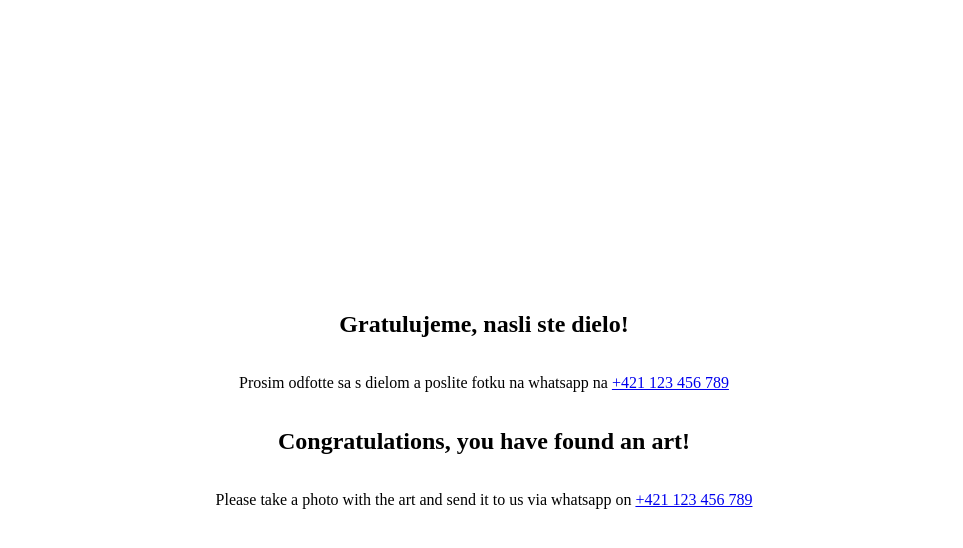
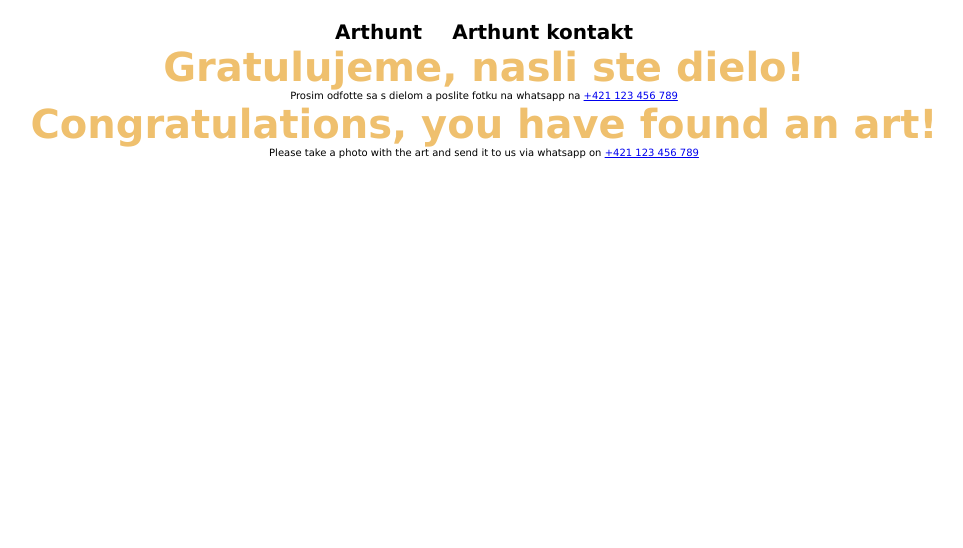
Before and after one commit to mrslvs/arthunt, a plain HTML site: page frontend/success.html in a window 1280 px wide. Shown: the whole page, without its empty margins (156-1119 px from the left). Drawn offline with Linux system fonts and the light colour scheme.

Commit message:
add more CSS

```diff
--- a/backend/app.js
+++ b/backend/app.js
@@ -96,7 +96,7 @@ scrapeArthuntSite().then((data) => {
 
         if(foundArtId){
             io.emit('foundArt', foundArtId);
-            res.status(200).sendFile('/home/mrslvs/projects/arthunt/frontend/success.html');
+            res.status(200).sendFile(`${process.env.ROOT_FOLDER}/frontend/success.html`);
         }else{
             res.status(404).send('Incorrect code, try again <a href="http://localhost:8383">Try again</a>');
         }
--- a/frontend/success.html
+++ b/frontend/success.html
@@ -5,18 +5,68 @@
     <meta http-equiv="X-UA-Compatible" content="IE=edge">
     <meta name="viewport" content="width=device-width, initial-scale=1.0">
     <style>
+        * {
+            margin: 0;
+            padding: 0;
+            box-sizing: border-box;
+        }
+
+        html {
+            /* set font size to 10px */
+            font-size: 62.5%;
+            font-family: Montserrat, "Lucida Sans", "Lucida Sans Regular",
+                "Lucida Grande", "Lucida Sans Unicode", Geneva, Verdana, sans-serif;
+        }
         .message-success{
             display: flex;
             flex-direction: column;
-            height: 100vh;
             justify-content: center;
             align-items: center;
+        }
+
+        h2 {
+            font-size: 4rem;
+            color: #efc06e;
+        }
+
+        /* nav style */
+        nav > ul{
+            display: flex;
+            justify-content: center;
+            align-items: center;
+            margin-top: 2rem;
+            gap: 3rem;
+        }
+
+        nav > ul > li {
+            list-style-type: none;
+        }
+
+        nav > ul > li > a {
+            text-decoration: none;
+            font-weight: bold;
+            font-size: 2rem;
+            color: black;
+        }
+
+        nav > ul > li > a:hover {
+            list-style-type: none;
+            color: #efc06e;
+            transition: color 0.5s;
         }
     </style>
 
     <title>Arthunt</title>
 </head>
 <body>
+    <header>
+        <nav>
+            <ul>
+                <li><a href="https://www.arthunt.sk/">Arthunt</a></li>
+                <li><a href="https://www.arthunt.sk/kontakt/">Arthunt kontakt</a></li>
+            </ul>
+        </nav>
+    </header>
     <div class="message-success">
         <h2>Gratulujeme, nasli ste dielo!</h2>
         <p>Prosim odfotte sa s dielom a poslite fotku na whatsapp na <a href="tel:+421123456789">+421 123 456 789</a></p>
```
Also changed, not shown: backend/comparison.json (+1 -1 lines), backend/public.json (+1 -1 lines), frontend/index.html (+38 -9 lines), frontend/style.css (+14 -5 lines).
